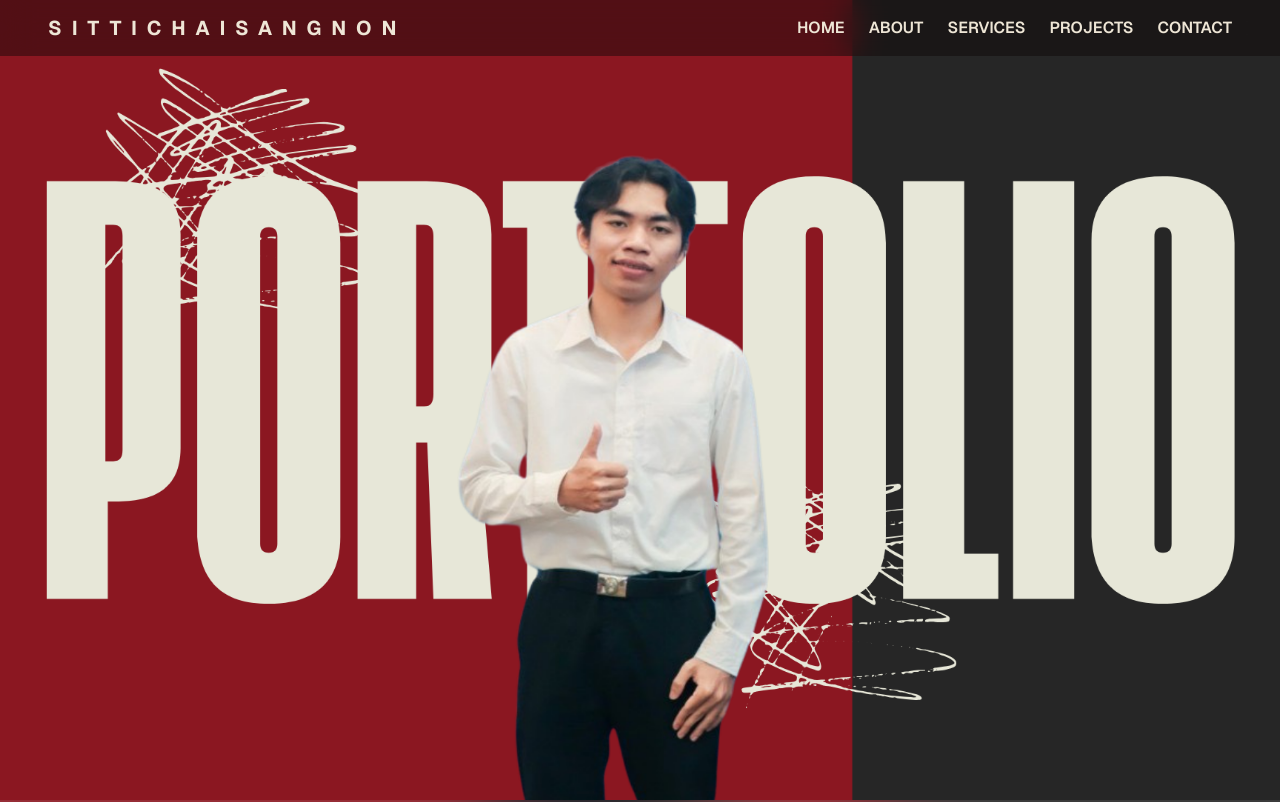
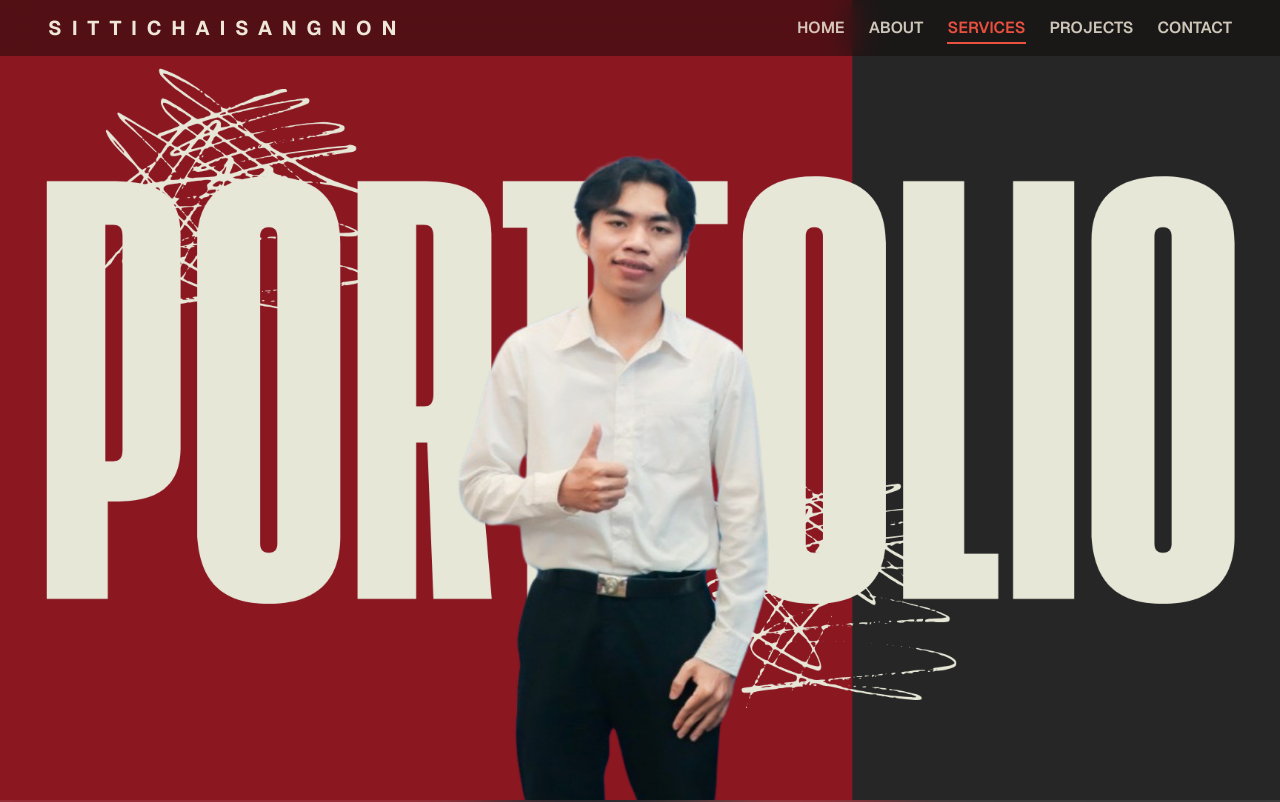
Before and after one commit to SSmikey/portfolio, a Next.js app: page / in a window 1280 px wide. Shown: the top 802 px of the page. Built offline with nearby package versions, Linux system fonts and the light colour scheme.

Commit message:
add highlight in menu

```diff
--- a/src/app/Navbar.tsx
+++ b/src/app/Navbar.tsx
@@ -12,9 +12,14 @@ const NAV_LINKS = [
 
 export default function Navbar() {
   const [hidden, setHidden] = useState(false);
+  const [activeId, setActiveId] = useState("home");
   const lastScrollY = useRef(0);
 
   useEffect(() => {
+    const sections = NAV_LINKS.map((link) => document.getElementById(link.href.slice(1))).filter(
+      (el): el is HTMLElement => el !== null
+    );
+
     lastScrollY.current = window.scrollY;
 
     function handleScroll() {
@@ -23,8 +28,18 @@ export default function Navbar() {
 
       setHidden(currentScrollY > 80 && scrollingDown);
       lastScrollY.current = currentScrollY;
+
+      const offset = window.innerHeight * 0.4;
+      let current = sections[0]?.id ?? "home";
+      for (const section of sections) {
+        if (section.getBoundingClientRect().top <= offset) {
+          current = section.id;
+        }
+      }
+      setActiveId(current);
     }
 
+    handleScroll();
     window.addEventListener("scroll", handleScroll, { passive: true });
     return () => window.removeEventListener("scroll", handleScroll);
   }, []);
@@ -63,16 +78,33 @@ export default function Navbar() {
         </button>
         <div className="collapse navbar-collapse justify-content-end" id="mainNav">
           <div className="d-flex flex-column flex-lg-row gap-lg-4 mt-3 mt-lg-0">
-            {NAV_LINKS.map((item) => (
+            {NAV_LINKS.map((item) => {
+              const isActive = item.href.slice(1) === activeId;
+              return (
                 <a
                   key={item.href}
                   href={item.href}
-                className="nav-link fw-semibold text-uppercase small"
-                style={{ color: "#eee6d6" }}
+                  className="nav-link fw-semibold text-uppercase small position-relative"
+                  style={{
+                    color: isActive ? "#e8503f" : "#eee6d6",
+                    opacity: isActive ? 1 : 0.85,
+                  }}
                 >
                   {item.label}
+                  <span
+                    style={{
+                      position: "absolute",
+                      left: 0,
+                      bottom: -4,
+                      height: 2,
+                      width: isActive ? "100%" : 0,
+                      backgroundColor: "#e8503f",
+                      transition: "width 0.25s ease",
+                    }}
+                  />
                 </a>
-            ))}
+              );
+            })}
           </div>
         </div>
       </div>
--- a/src/app/page.tsx
+++ b/src/app/page.tsx
@@ -27,7 +27,7 @@ export default function Home() {
     <main>
       <Navbar />
 
-      <section className="position-relative vh-100 w-100 overflow-hidden">
+      <section id="home" className="position-relative vh-100 w-100 overflow-hidden">
         <Image
           src="/img/BG page1.png"
           alt="Sittichai Sangnon - Programmer Portfolio"
```
Lines whose indentation alone changed are shown as unchanged.
